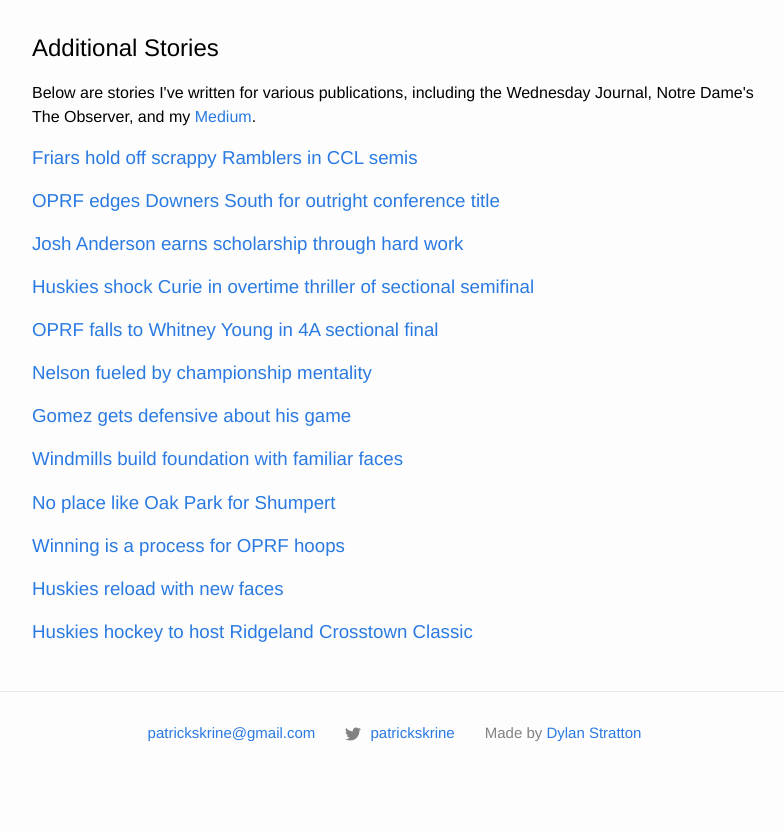
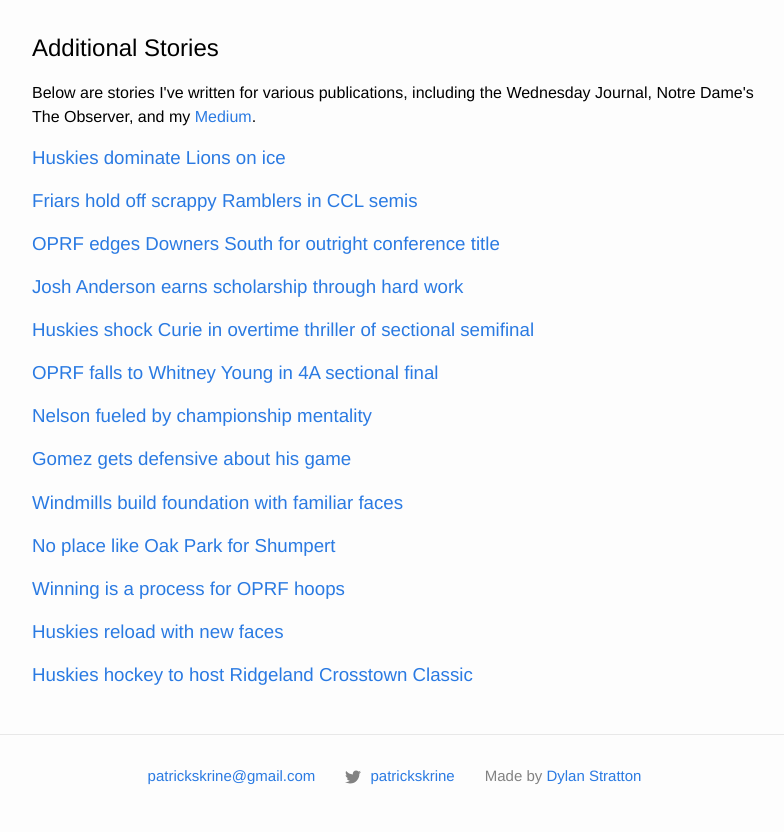
Before and after one commit to ahlbet/patrickskrine-2, a Jekyll site: the page built from additional.md, in a window 1280 px wide. Shown: the part 457-1289 px from the top of the page, without its empty margins (238-1022 px from the left). Built offline with Jekyll 4.4.1, drawn with Linux system fonts in a browser that asks for light colours; before the commit the page ends 1246 px from its top, so only the background shows below that.

```diff
--- a/_layouts/additional.html
+++ b/_layouts/additional.html
@@ -10,6 +10,11 @@ layout: default
   <div class="additional-content">
     <ul class="additional-stories-list">
       <p>Below are stories I've written for various publications, including the Wednesday Journal, Notre Dame's The Observer, and my <a target="_blank" href="https://medium.com/@patrickskrine">Medium</a>.</p>
+
+      <li class="additional-stories-item">
+        <a target="_blank" href="http://mobile.oakpark.com/News/Articles/9-26-2017/Huskies-dominate-Lions-on-ice/"><h3>Huskies dominate Lions on ice</h3></a>
+      </li>
+
       <li class="additional-stories-item">
         <a target="_blank" href="http://mobile.oakpark.com/News/Articles/2-16-2017/Friars-hold-off-scrappy-Ramblers-in-CCL-semis/"><h3>Friars hold off scrappy Ramblers in CCL semis</h3></a>
       </li>
```
Also changed, not shown: 1 other file.
